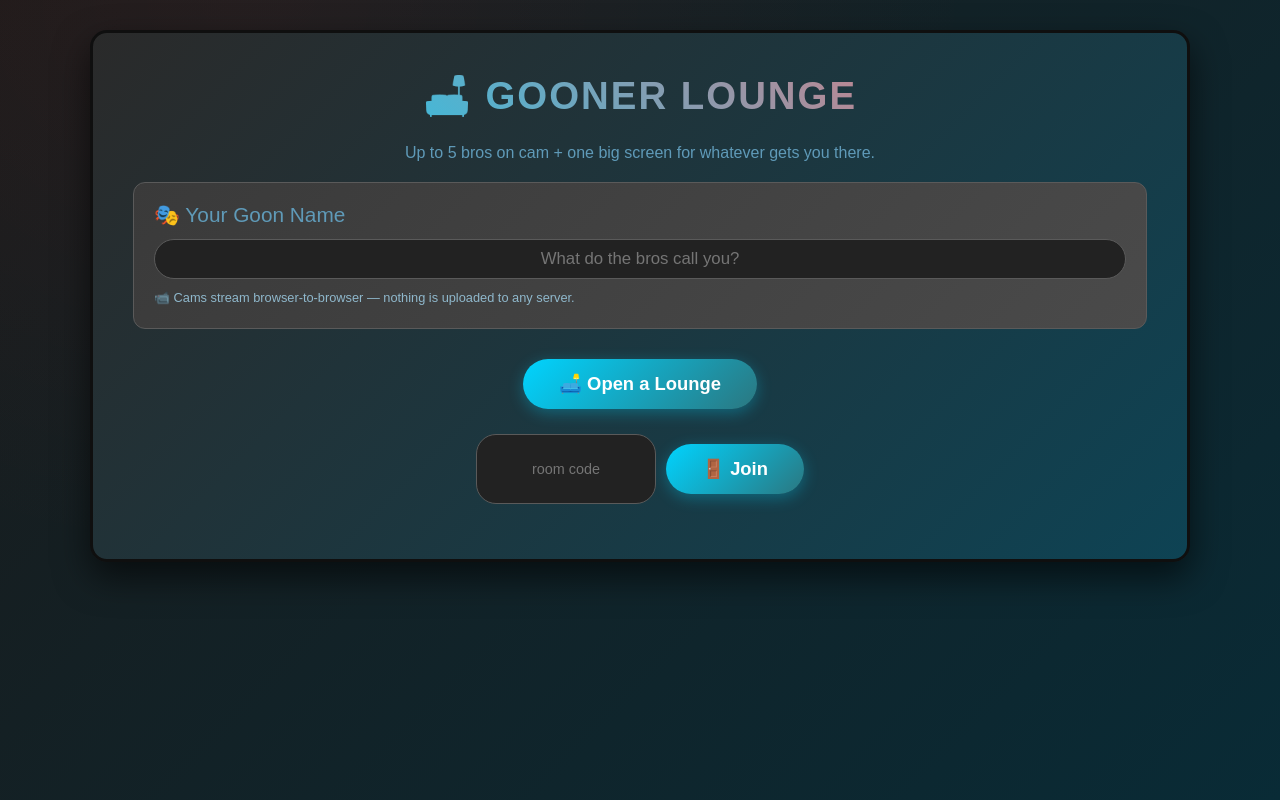
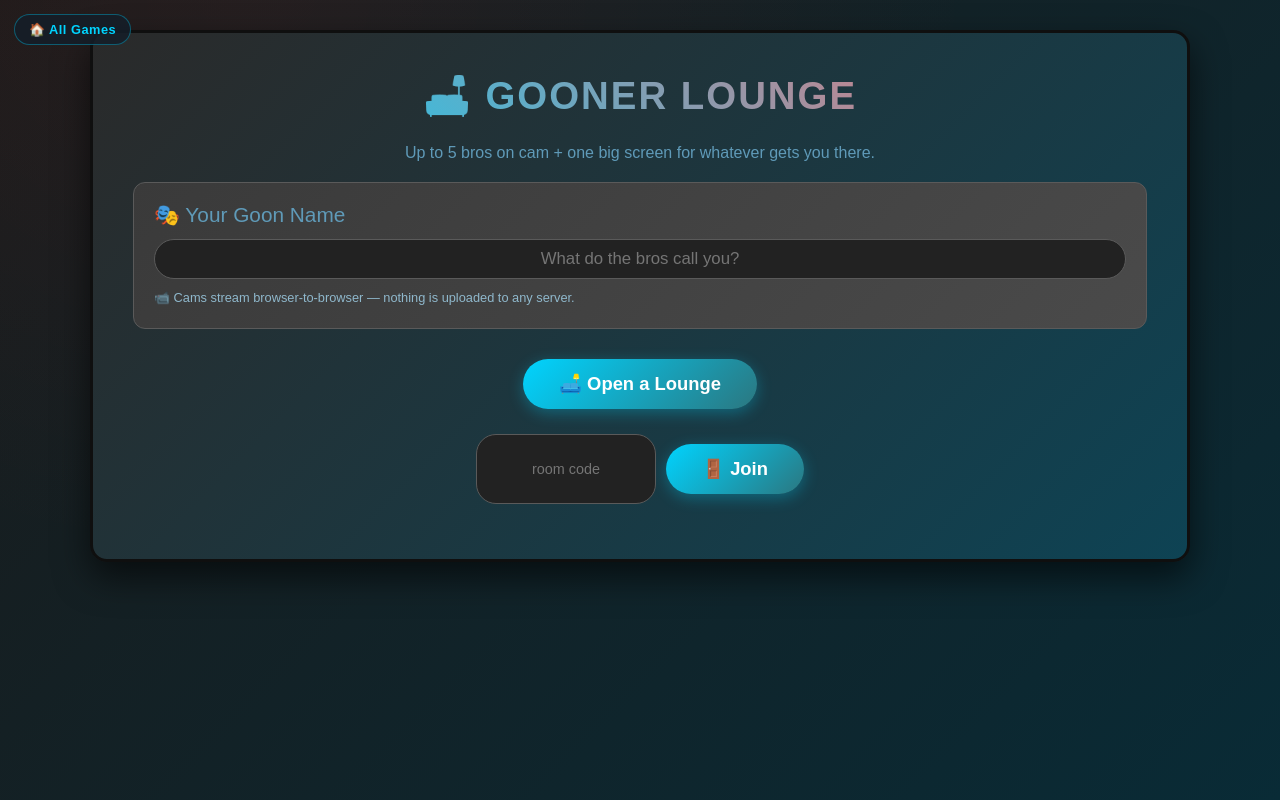
Before and after one commit to cor9/gooner-lounge, a plain HTML site: page index.html in a window 1280 px wide. Drawn offline with Linux system fonts and the light colour scheme.

Commit message:
Add back-to-hub link

```diff
--- a/index.html
+++ b/index.html
@@ -7,6 +7,7 @@
     <link rel="stylesheet" href="styles.css">
 </head>
 <body>
+    <a class="home-link" href="https://batorgames.site">🏠 All Games</a>
     <div class="container">
         <header class="lounge-header">
             <h1>🛋️ GOONER LOUNGE</h1>
--- a/styles.css
+++ b/styles.css
@@ -710,3 +710,30 @@ h1 {
     font-variant-numeric: tabular-nums;
     white-space: nowrap;
 }
+
+/* Back-to-hub link */
+.home-link {
+    position: fixed;
+    top: 14px;
+    left: 14px;
+    z-index: 100;
+    display: inline-flex;
+    align-items: center;
+    gap: 6px;
+    background: rgba(20, 30, 40, 0.85);
+    border: 1px solid rgba(0, 212, 255, 0.35);
+    color: #00d4ff;
+    text-decoration: none;
+    font-size: 0.8em;
+    font-weight: 600;
+    letter-spacing: 0.5px;
+    padding: 7px 14px;
+    border-radius: 20px;
+    transition: all 0.25s;
+}
+
+.home-link:hover {
+    border-color: #00d4ff;
+    box-shadow: 0 4px 12px rgba(0, 212, 255, 0.25);
+    transform: translateY(-1px);
+}
```
